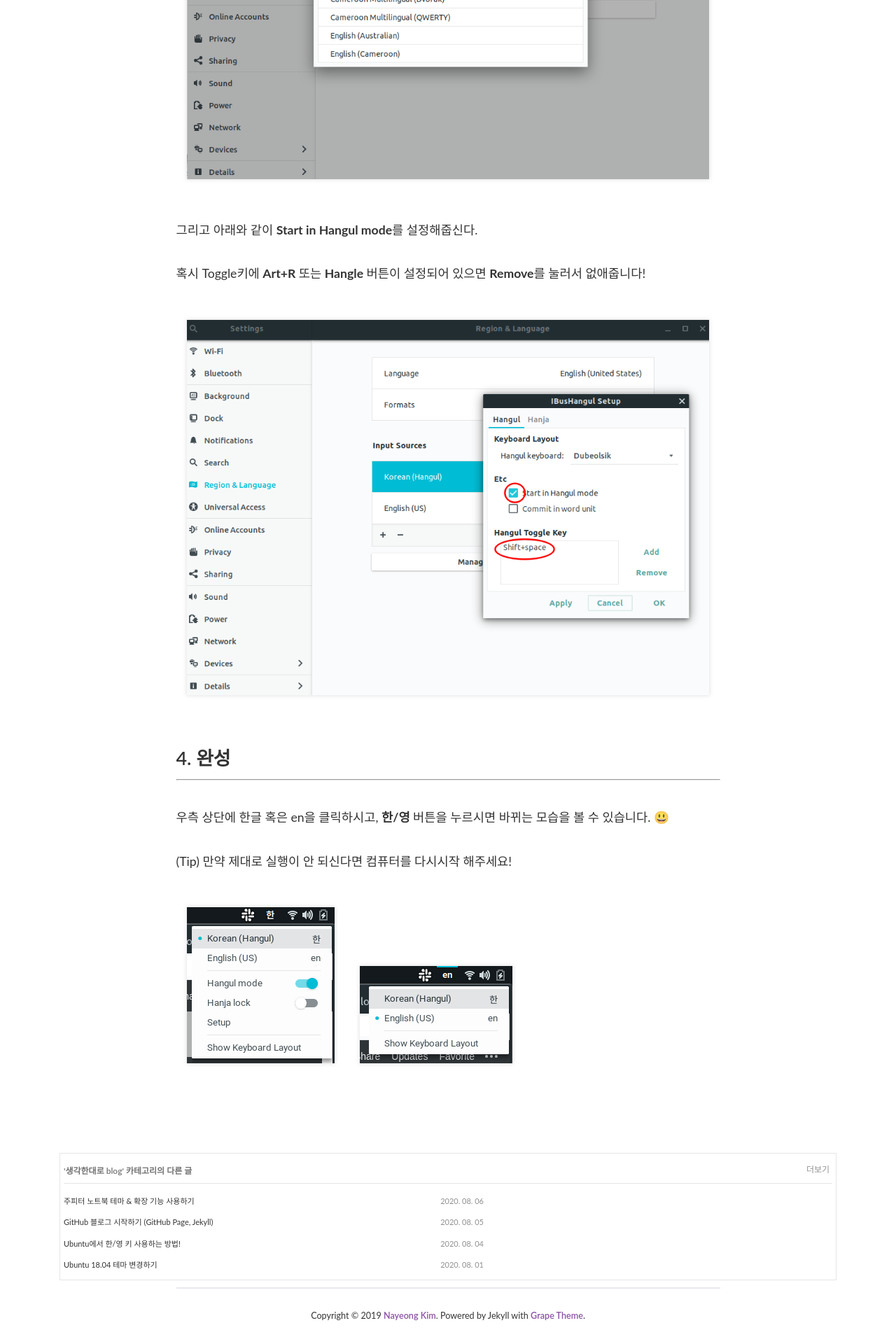
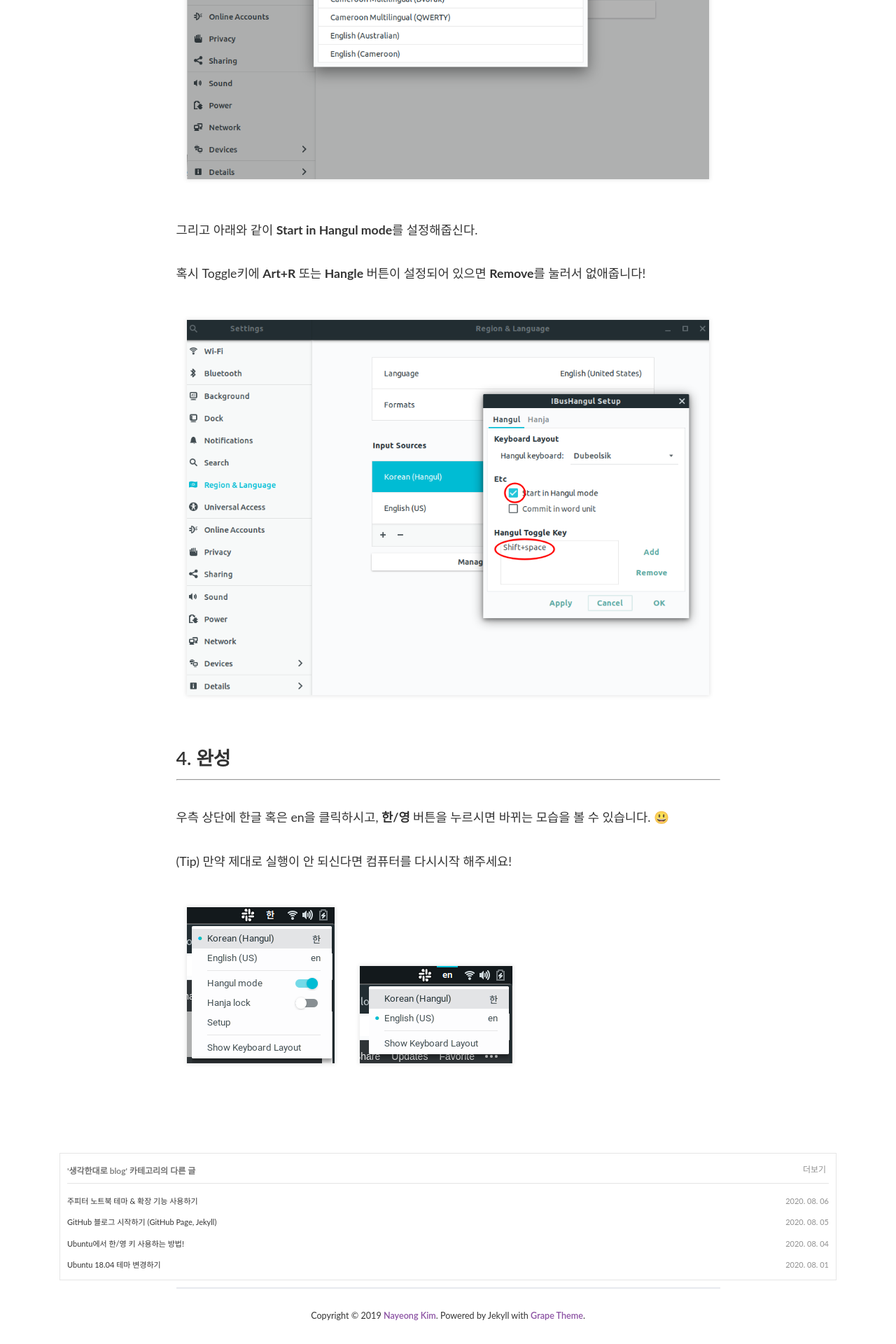
Before and after one commit to PEBpung/PEBpung.github.io, a Jekyll site: the page built from _posts/2020-08-04-ubuntu-hangle-setting.md, in a window 1280 px wide. Shown: the part 4416-6336 px from the top of the page at 70% size. Built offline with Jekyll 4.4.1, drawn with Linux system fonts in a browser that asks for light colours; nearby versions of some CDN libraries; some web fonts are replaced; comment, search, counter and statistics services are not loaded.

Commit message:
[Resize] table

```diff
--- a/_sass/layouts/_post.scss
+++ b/_sass/layouts/_post.scss
@@ -67,14 +67,15 @@
 
 .more-posts {
     border: 1px solid #E5E5E5;
-    padding: 10px 5px 5px;
+    padding: 10px 10px 5px;
     margin: 10px 0;
     clear: both;
     display: block;
     table {
       table-layout: fixed;
       border-collapse: collapse;
-      width: 600px !important;
+      width: 100% !important;
+      padding: 0px 166.5px;
       margin-top: 10px !important;
       display: table;
       border-spacing: 2px;
```
